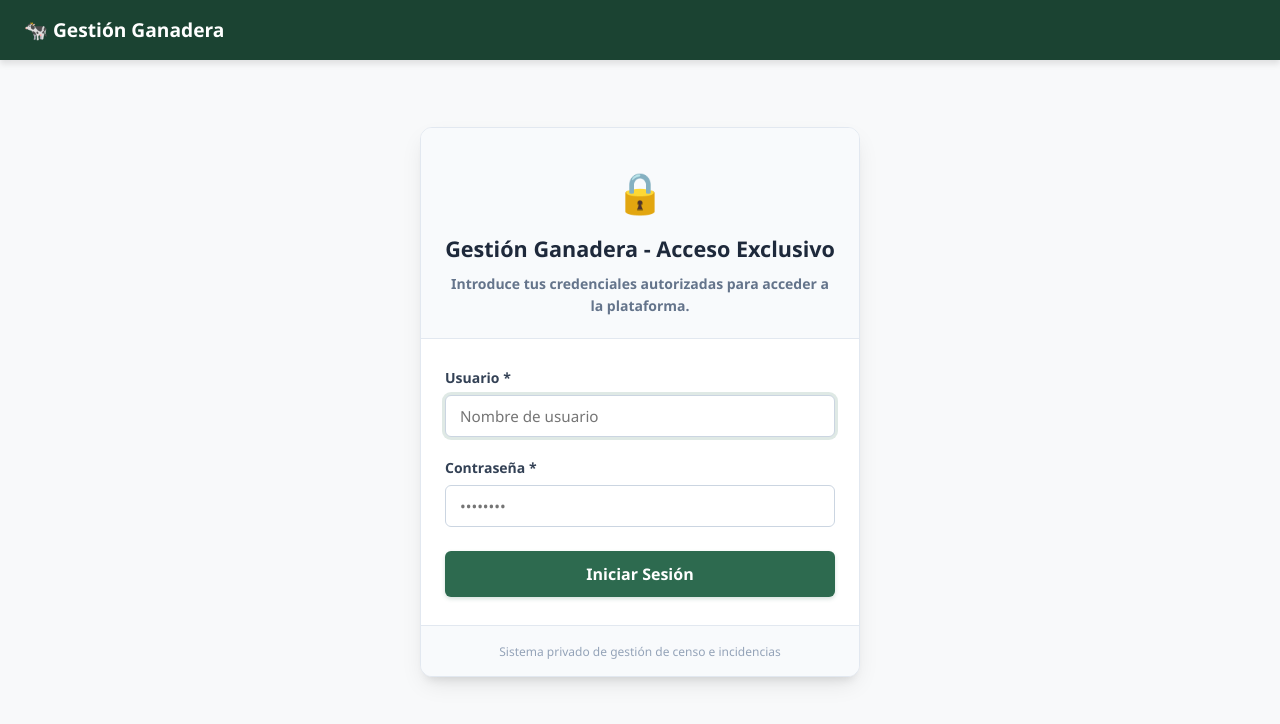
After one commit to TomasCaceresIO/ProyectoFinca, a Django app: page /accounts/login/ in a window 1280 px wide. The commit adds this page. Shown: the top 724 px of the page. Run offline with Django 5.2, Linux system fonts and the light colour scheme; tables that the repository leaves empty hold one stand-in row (values such as "Sample post"); some libraries are stand-ins or nearby versions.

Commit message:
feat(auth): add login requirement, auth templates and public healthcheck

```diff
--- a/ganaderia/middleware.py
+++ b/ganaderia/middleware.py
@@ -16,6 +16,8 @@ class OnboardingMiddleware:
         '/admin/',
         '/static/',
         '/media/',
+        '/healthcheck/',
+        '/accounts/',
     ]
 
     def __init__(self, get_response):
--- a/ganaderia/urls.py
+++ b/ganaderia/urls.py
@@ -1,7 +1,15 @@
 from django.urls import path
+from django.contrib.auth import views as auth_views
 from . import views
 
 urlpatterns = [
+    # Health Check (Público para UptimeRobot)
+    path('healthcheck/', views.healthcheck, name='healthcheck'),
+
+    # Autenticación
+    path('accounts/login/', auth_views.LoginView.as_view(template_name='registration/login.html'), name='login'),
+    path('accounts/logout/', auth_views.LogoutView.as_view(), name='logout'),
+
     # Setup Wizard
     path('setup/', views.setup_wizard, name='setup_wizard'),
 
--- a/templates/base.html
+++ b/templates/base.html
@@ -3,6 +3,7 @@
 <head>
     <meta charset="UTF-8">
     <meta name="viewport" content="width=device-width, initial-scale=1.0">
+    <meta name="csrf-token" content="{{ csrf_token }}">
     <title>{% block title %}Gestión Ganadera{% endblock %}</title>
     {% load static %}
     <link rel="stylesheet" href="{% static 'css/main.css' %}">
@@ -14,6 +15,8 @@
         <a href="{% url 'home' %}" class="navbar-brand">
             🐄 Gestión Ganadera
         </a>
+
+        {% if request.user.is_authenticated %}
         <ul class="navbar-nav">
             <li><a href="{% url 'home' %}" {% if request.resolver_match.url_name == 'home' %}class="active"{% endif %}>Home / Censo</a></li>
             <li>
@@ -26,7 +29,19 @@
             </li>
             <li><a href="{% url 'finca_list' %}" {% if 'finca' in request.resolver_match.url_name %}class="active"{% endif %}>Fincas y Recintos</a></li>
             <li><a href="{% url 'explotacion_edit' %}" {% if request.resolver_match.url_name == 'explotacion_edit' %}class="active"{% endif %}>⚙️ Ajustes Explotación</a></li>
+            <li class="nav-user-item" style="display: flex; align-items: center; gap: 0.6rem; margin-left: 0.5rem; padding-left: 0.75rem; border-left: 1px solid rgba(255,255,255,0.25);">
+                <span style="font-size: 0.85rem; color: #f1f5f9; display: flex; align-items: center; gap: 0.3rem;">
+                    👤 <strong>{{ request.user.username }}</strong>
+                </span>
+                <form method="post" action="{% url 'logout' %}" style="display: inline; margin: 0;">
+                    {% csrf_token %}
+                    <button type="submit" class="btn-logout" title="Cerrar sesión" style="background: rgba(255,255,255,0.12); color: #ffffff; border: 1px solid rgba(255,255,255,0.25); border-radius: 6px; padding: 0.25rem 0.6rem; font-size: 0.8rem; cursor: pointer; display: inline-flex; align-items: center; gap: 0.25rem; transition: background 0.2s;">
+                        🚪 Cerrar sesión
+                    </button>
+                </form>
+            </li>
         </ul>
+        {% endif %}
     </nav>
 
     <!-- Mensajes Django -->
--- /dev/null
+++ b/templates/registration/login.html
@@ -0,0 +1,49 @@
+{% extends 'base.html' %}
+
+{% block title %}Iniciar Sesión - Gestión Ganadera{% endblock %}
+
+{% block content %}
+<div style="min-height: calc(100vh - 180px); display: flex; align-items: center; justify-content: center; padding: 2rem 1rem;">
+    <div class="card" style="width: 100%; max-width: 440px; box-shadow: 0 10px 25px -5px rgba(0, 0, 0, 0.1), 0 8px 10px -6px rgba(0, 0, 0, 0.1); border-radius: 12px; border: 1px solid #e2e8f0; background: #ffffff;">
+        <div class="card-header" style="text-align: center; padding: 2rem 1.5rem 1.25rem 1.5rem; background: #f8fafc; border-bottom: 1px solid #e2e8f0;">
+            <div style="font-size: 2.5rem; margin-bottom: 0.5rem;">🔒</div>
+            <h2 style="font-size: 1.35rem; font-weight: 700; color: #1e293b; margin: 0;">Gestión Ganadera - Acceso Exclusivo</h2>
+            <p style="font-size: 0.875rem; color: #64748b; margin-top: 0.4rem; margin-bottom: 0;">Introduce tus credenciales autorizadas para acceder a la plataforma.</p>
+        </div>
+        <div class="card-body" style="padding: 1.75rem 1.5rem;">
+            {% if form.errors %}
+            <div style="background-color: #fef2f2; border: 1px solid #fecaca; color: #991b1b; padding: 0.75rem 1rem; border-radius: 8px; font-size: 0.875rem; margin-bottom: 1.25rem; display: flex; align-items: center; gap: 0.5rem;" role="alert">
+                <span style="font-size: 1.2rem;">⚠️</span>
+                <div>
+                    <strong>Credenciales incorrectas:</strong> El usuario o la contraseña introducidos no son válidos. Por favor, inténtalo de nuevo.
+                </div>
+            </div>
+            {% endif %}
+
+            <form method="post" action="{% url 'login' %}">
+                {% csrf_token %}
+                {% if next %}
+                <input type="hidden" name="next" value="{{ next }}">
+                {% endif %}
+
+                <div class="form-group" style="margin-bottom: 1.25rem;">
+                    <label class="form-label" for="id_username" style="font-weight: 600; color: #334155; font-size: 0.875rem; margin-bottom: 0.375rem; display: block;">Usuario *</label>
+                    <input type="text" name="username" autofocus required id="id_username" class="form-control" placeholder="Nombre de usuario" value="{{ form.username.value|default:'' }}" style="width: 100%; padding: 0.625rem 0.875rem; border: 1px solid #cbd5e1; border-radius: 6px; font-size: 0.95rem; box-sizing: border-box;">
+                </div>
+
+                <div class="form-group" style="margin-bottom: 1.5rem;">
+                    <label class="form-label" for="id_password" style="font-weight: 600; color: #334155; font-size: 0.875rem; margin-bottom: 0.375rem; display: block;">Contraseña *</label>
+                    <input type="password" name="password" required id="id_password" class="form-control" placeholder="••••••••" style="width: 100%; padding: 0.625rem 0.875rem; border: 1px solid #cbd5e1; border-radius: 6px; font-size: 0.95rem; box-sizing: border-box;">
+                </div>
+
+                <button type="submit" class="btn btn-primary" style="width: 100%; padding: 0.75rem 1rem; font-size: 1rem; font-weight: 600; justify-content: center; border-radius: 6px; box-shadow: 0 2px 4px rgba(45, 106, 79, 0.2); cursor: pointer;">
+                    Iniciar Sesión
+                </button>
+            </form>
+        </div>
+        <div style="background: #f8fafc; border-top: 1px solid #e2e8f0; padding: 0.75rem 1.5rem; text-align: center;">
+            <span style="font-size: 0.75rem; color: #94a3b8;">Sistema privado de gestión de censo e incidencias</span>
+        </div>
+    </div>
+</div>
+{% endblock %}
```
Also changed, not shown: config/settings.py (+7 -1 lines), ganaderia/tests/test_animal_edit_restrictions.py (+3 -0 lines), ganaderia/tests/test_auth_and_healthcheck.py (added, +128 -0 lines), ganaderia/tests/test_crotal_and_constraints.py (+4 -0 lines), ganaderia/tests/test_dates_and_future_validation.py (+3 -0 lines), ganaderia/tests/test_finca_creation.py (+3 -0 lines), ganaderia/tests/test_finca_deletion_and_export.py (+3 -0 lines), ganaderia/tests/test_full_audit_and_edge_cases.py (+4 -0 lines), ganaderia/tests/test_incidencias_lifecycle_and_purge.py (+3 -0 lines), ganaderia/tests/test_integrity_and_edge_cases.py (+44 -3 lines), ganaderia/tests/test_middleware_and_performance.py (+5 -2 lines), ganaderia/tests/test_partos_reproduction.py (+3 -0 lines), ganaderia/views.py (+32 -1 lines).
